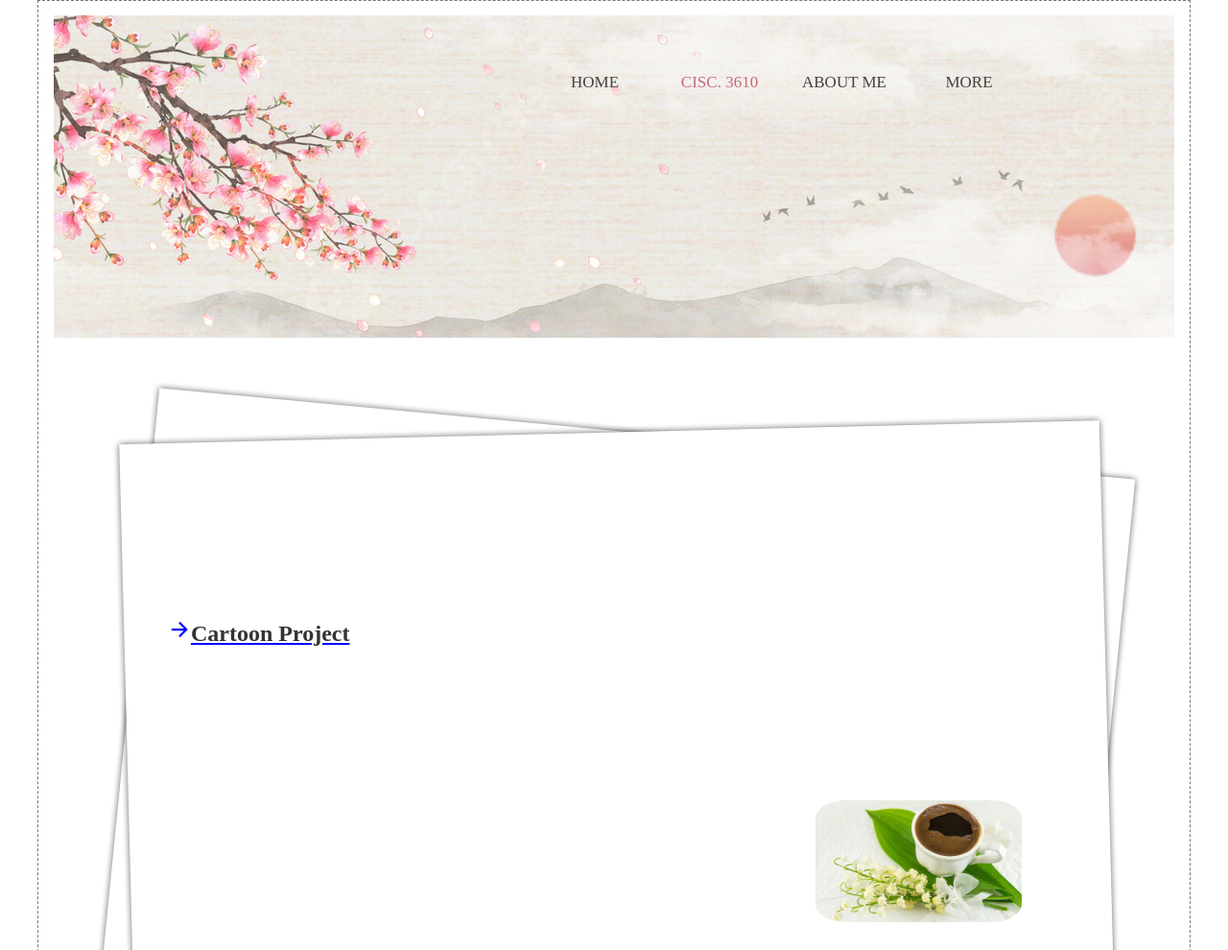
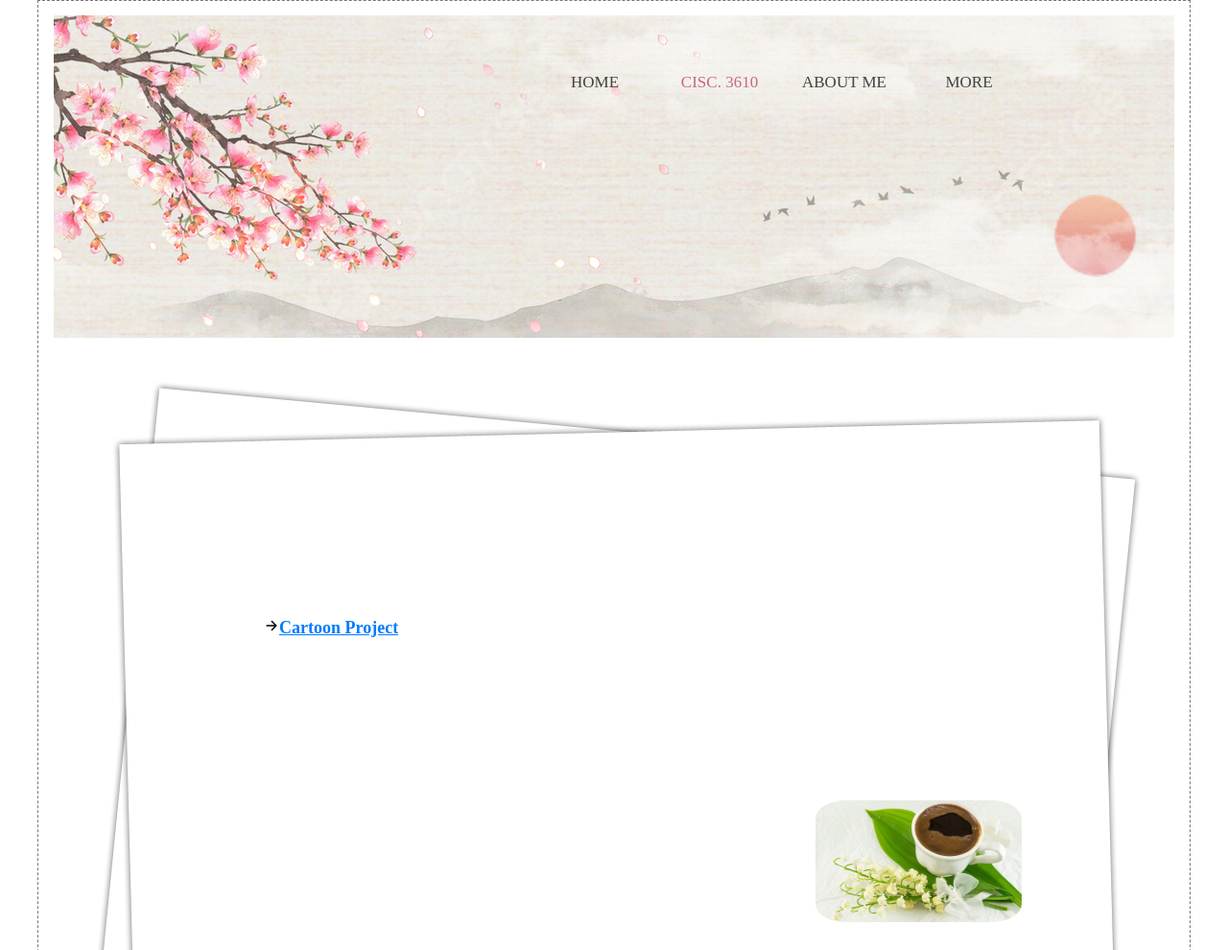
Before and after one commit to mljiang0427/Portfolio, a plain HTML site: page cisc3610.html in a window 1280 px wide. Shown: the top 990 px of the page at 96% size. Drawn offline with nearby package versions, Linux system fonts and the light colour scheme.

Commit message:
update cisc3610

```diff
--- a/cisc3610.html
+++ b/cisc3610.html
@@ -24,10 +24,8 @@
             <div class="cisc3610_top">
               <ul>
                 <li>
-                  <h2>
-                    <ion-icon name="arrow-forward-outline"></ion-icon
-                    ><a href="cartoon.html">Cartoon Project</a>
-                  </h2>
+                  <ion-icon name="arrow-forward-outline"></ion-icon
+                  ><a href="cartoon.html">Cartoon Project</a>
                 </li>
               </ul>
             </div>
--- a/css/css.css
+++ b/css/css.css
@@ -149,8 +149,15 @@ button {
 
 .cisc3610_top ul li {
   padding-top: 130px;
-  color: blue;
+  padding-left: 100px;
+}
+
+.cisc3610_top ul li a {
+  padding-top: 130px;
+  color: #007bff;
+  font-weight: bold;
   text-decoration: underline;
+  font-size: large;
 }
 
 .cisc3610_bottom {
```
